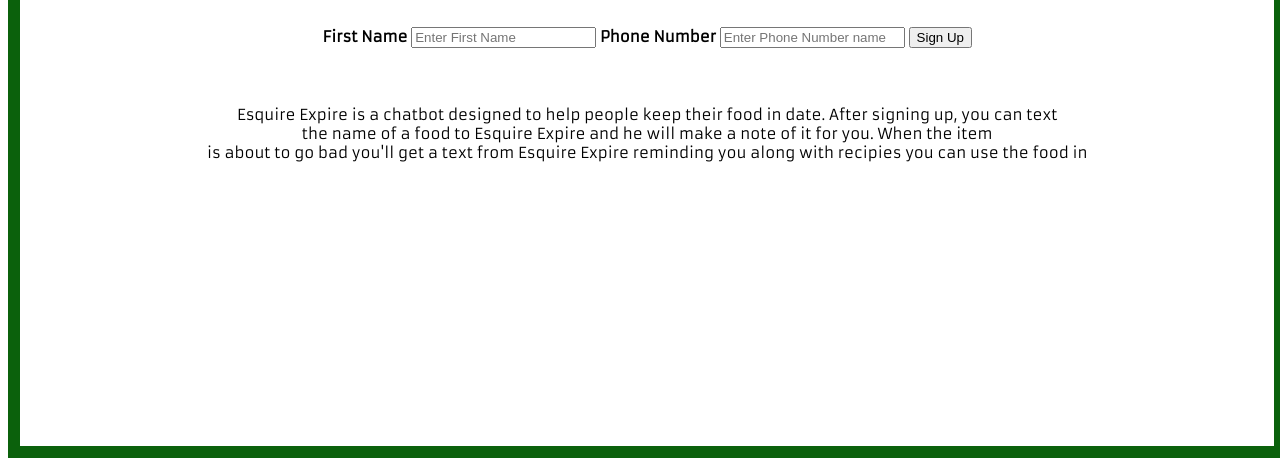
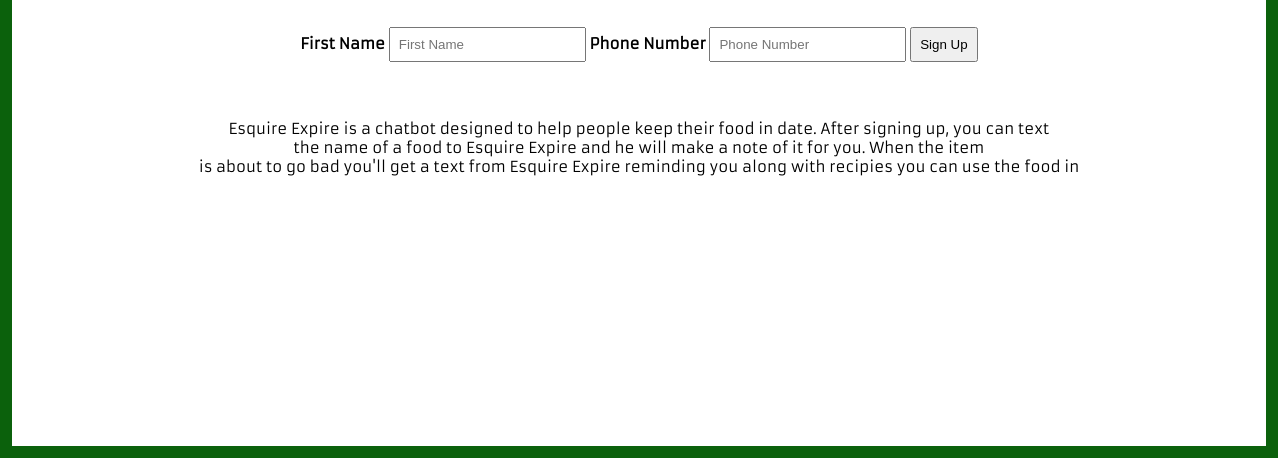
Before and after one commit to jtsalva/Esquire-Expire, a plain HTML site: page EsquireExpireSignUp.htm in a window 1280 px wide. Shown: the part 342-808 px from the top of the page. Drawn offline with nearby package versions, Linux system fonts and the light colour scheme; a web font is replaced by a local one.

Commit message:
blah blah

```diff
--- a/EsquireExpireSignUp.htm
+++ b/EsquireExpireSignUp.htm
@@ -6,10 +6,19 @@
 
 <style>
 .container {
+  right: 0.15vw;
   width: 98vw;
   height: 96vh;
-  position: relative;
+  position: absolute;
   border: 12px solid #0b610c;
+}
+
+input {
+  padding: 8px;
+}
+
+button {
+  padding: 8px;
 }
 
 body {
@@ -31,10 +40,10 @@ body {
 	Keeping all your food in date</h2>
 
 	<label for="firstName"><b>First Name</b></label>
-    <input id="firstName" type="text" placeholder="Enter First Name" name="firstName" required>
+    <input id="firstName" type="text" placeholder="First Name" name="firstName" required>
 
 	<label for="phoneNumber"><b>Phone Number</b></label>
-    <input id="phoneNumber" type="text" placeholder="Enter Phone Number name" name="phoneNumber" required>
+    <input id="phoneNumber" type="text" placeholder="Phone Number" name="phoneNumber" required>
 
 	<button type="button" id="signUp" onclick="signUp(firstName, phoneNumber)">Sign Up</button>
 
@@ -56,8 +65,6 @@ body {
 		if ((firstName == "") || (phoneNumber == "")) {
 			window.alert("Please enter a first name and phone number");
 		} else {
-			window.alert("Hello " + firstName + ", we have sent a code to the number " + phoneNumber + " please reply with 'OK' to confirm sign up");
-
 			$.ajax({
 				method: 'post',
 				data: JSON.stringify({
@@ -69,6 +76,8 @@ body {
 					console.log(result)
 				}
 			});
+
+			window.location.href = 'thank-you?firstName=' + firstName.split(" ")[0] + "&number=" + phoneNumber;
 		}
 	}
 	</script>
```
Also changed, not shown: back-end/app/routes/index.js (+6 -1 lines).
